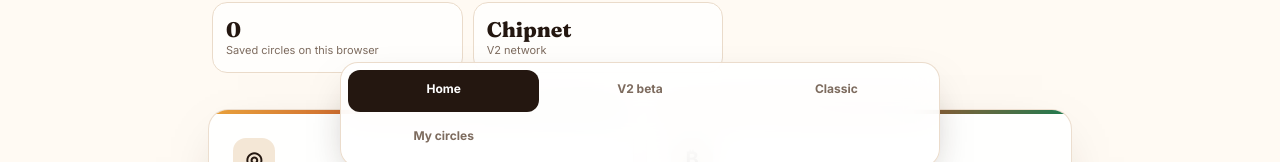
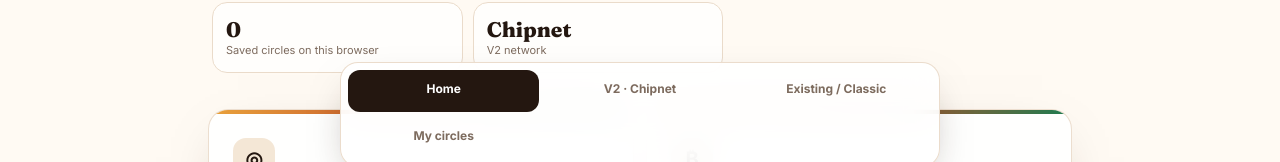
Before and after one commit to Afar88/Ajochain, a website built with Vite: page web/index.html in a window 1280 px wide. Shown: the part 613-775 px from the top of the page. Built offline with nearby package versions, Linux system fonts and the light colour scheme; what @wizardconnect/core, @wizardconnect/dapp would draw is missing.

Commit message:
ui: make v2 chipnet the primary navigation

```diff
--- a/web/index.html
+++ b/web/index.html
@@ -18,8 +18,8 @@
   <header id="hdr"></header>
   <nav aria-label="Primary navigation">
     <a href="#/" aria-label="Home">Home</a>
-    <a href="#/v2/create">V2 beta</a>
-    <a href="#/create">Classic</a>
+    <a href="#/v2/create">V2 · Chipnet</a>
+    <a href="#/create">Existing / Classic</a>
     <a href="#/mine">My circles</a>
   </nav>
   <main id="app" tabindex="-1"></main>
```
